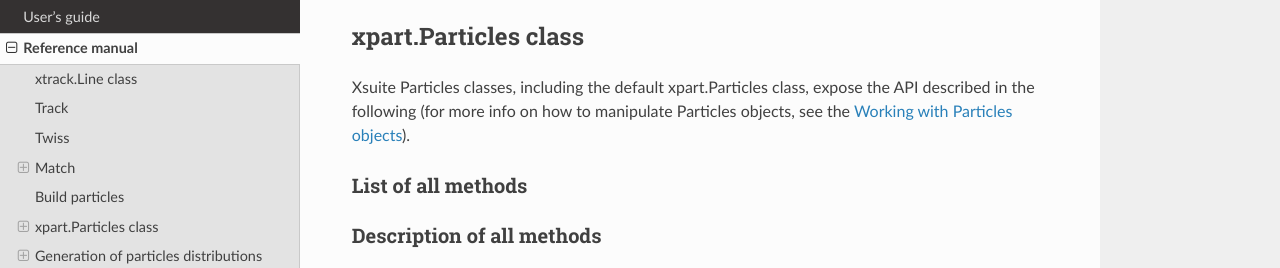
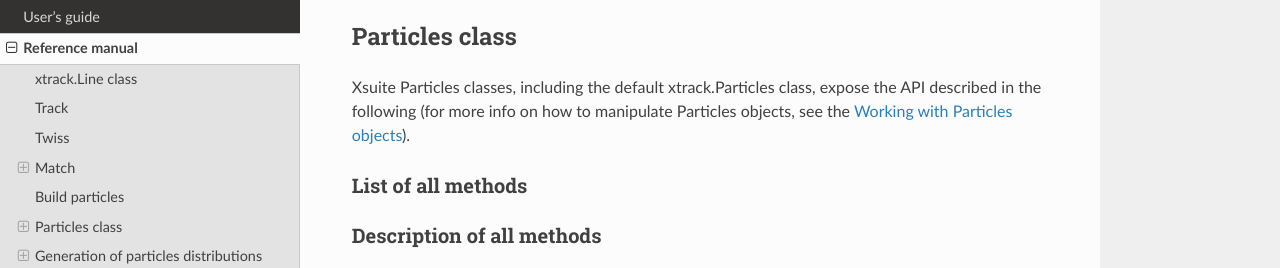
Before and after one commit to xsuite/xsuite, a Sphinx documentation site: the page built from docs/apireference.rst, in a window 1280 px wide and 900 px high, scrolled down 3358 px, cut to the strip 240-508 px from the top of the window. Built offline with Sphinx 7.4.7 and the Read the Docs theme 2.0.0, drawn with Linux system fonts in a browser that asks for light colours; some of the changed text lies outside the part shown.

Commit message:
Update doc

```diff
--- a/docs/apireference.rst
+++ b/docs/apireference.rst
@@ -96,23 +96,23 @@
 
 
 
-xpart.Particles class
-=====================
+Particles class
+===============
 
-Xsuite Particles classes, including the default xpart.Particles class, expose
+Xsuite Particles classes, including the default xtrack.Particles class, expose
 the API described in the following (for more info on how to manipulate Particles
 objects, see the :doc:`Working with Particles objects <particlesmanip>`).
 
 List of all methods
 -------------------
 
-.. autoautosummary:: xpart.Particles
+.. autoautosummary:: xtrack.Particles
     :methods:
 
 Description of all methods
 --------------------------
 
-.. autoclass:: xpart.ParticlesBase
+.. autoclass:: xtrack.ParticlesBase
     :members:
     :inherited-members:
     :member-order: bysource
```
